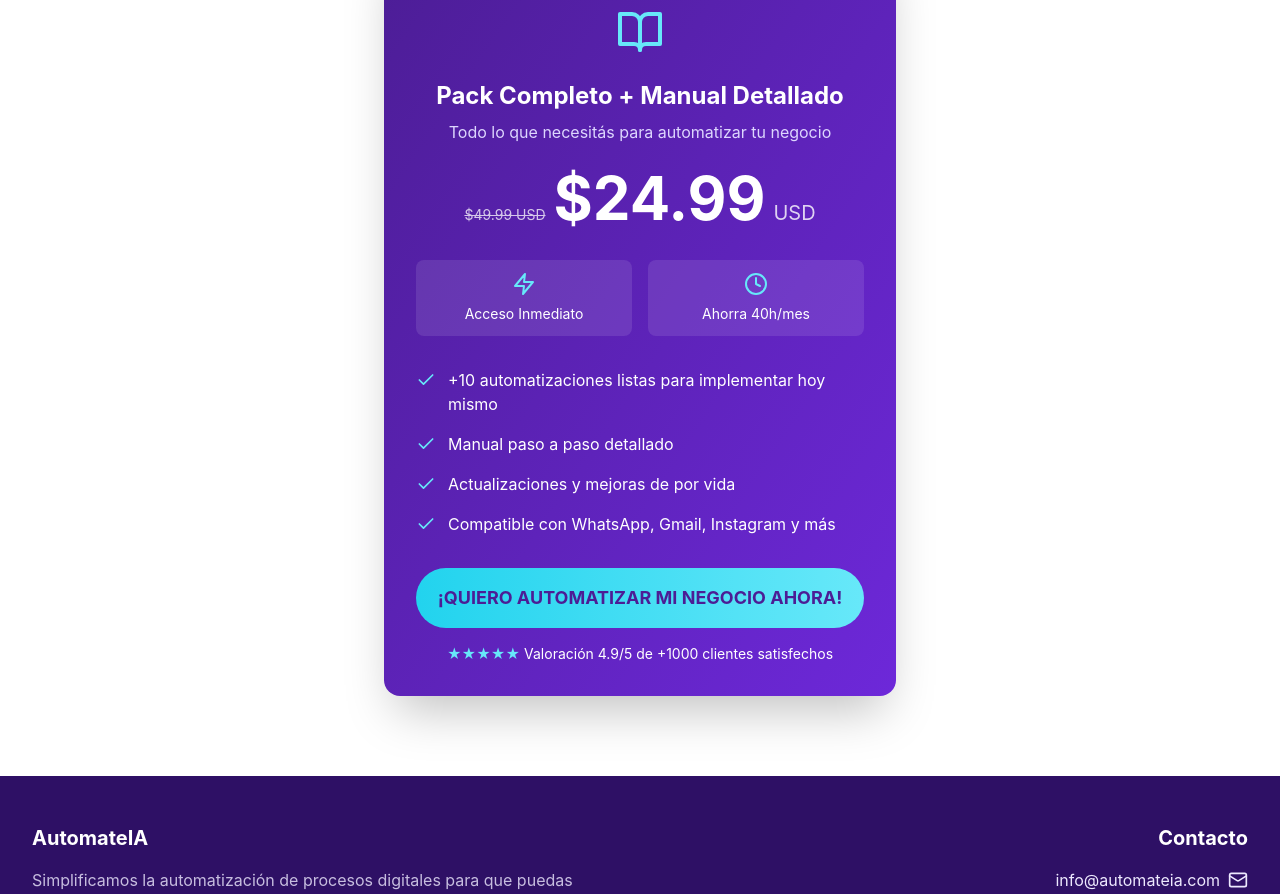
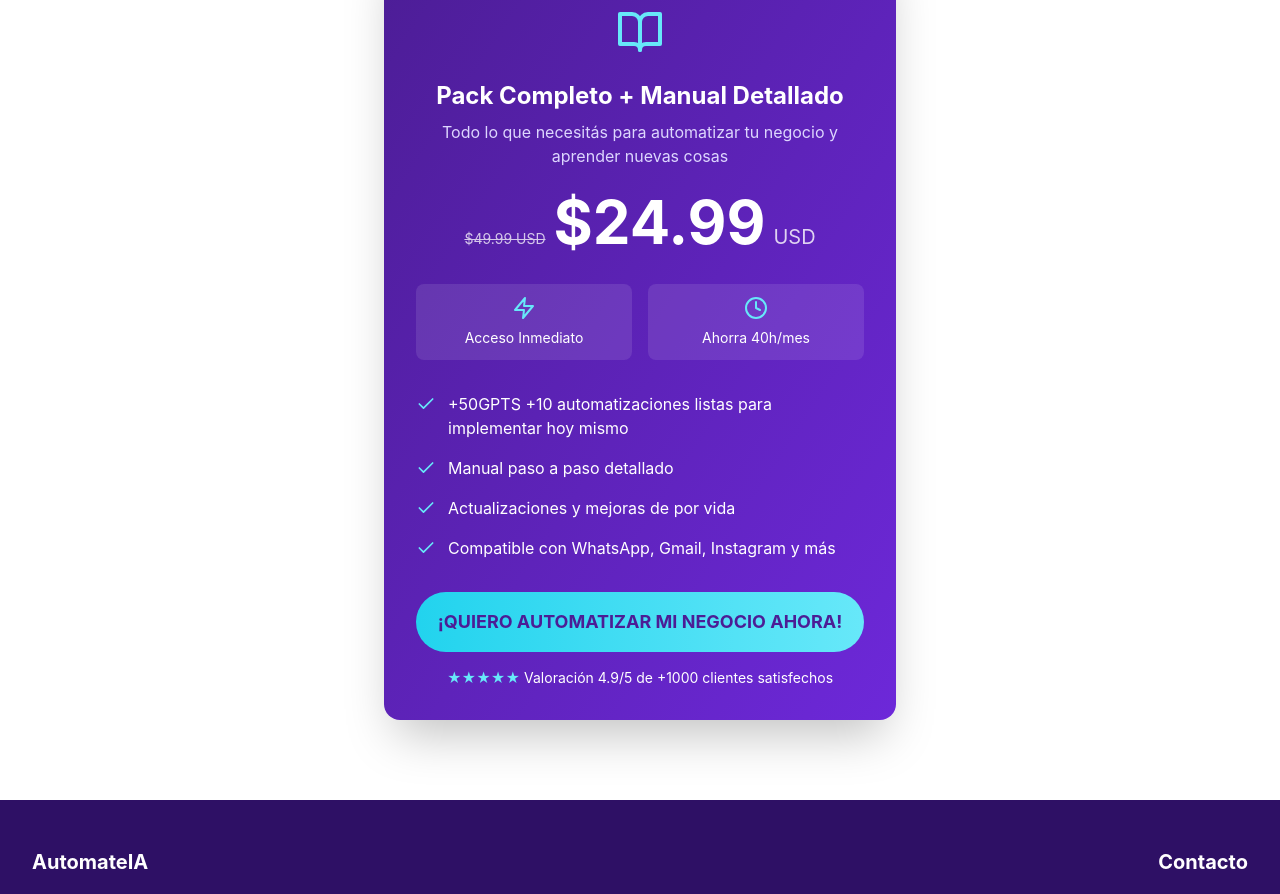
Before and after one commit to martindropzen7776/poxonsolutions, a React (Vite) app: page / in a window 1280 px wide. Shown: the part 2140-3034 px from the top of the page. Built offline with nearby package versions, Linux system fonts and the light colour scheme.

Commit message:
Update Pricing.tsx

```diff
--- a/src/components/Pricing.tsx
+++ b/src/components/Pricing.tsx
@@ -17,7 +17,7 @@ const Pricing: React.FC = () => {
                 <BookOpen className="w-12 h-12 text-cyan-300" />
               </div>
               <h3 className="text-2xl font-bold mb-2 text-center">Pack Completo + Manual Detallado</h3>
-              <p className="text-center text-purple-200 mb-6">Todo lo que necesitás para automatizar tu negocio</p>
+              <p className="text-center text-purple-200 mb-6">Todo lo que necesitás para automatizar tu negocio y aprender nuevas cosas</p>
 
               <div className="flex items-baseline justify-center mb-8">
                 <span className="text-sm line-through opacity-75">$49.99 USD</span>
@@ -39,7 +39,7 @@ const Pricing: React.FC = () => {
               <ul className="space-y-4 mb-8">
                 <li className="flex items-start">
                   <Check className="w-5 h-5 mr-3 flex-shrink-0 mt-0.5 text-cyan-300" />
-                  <span>+10 automatizaciones listas para implementar hoy mismo</span>
+                  <span> +50GPTS +10 automatizaciones listas para implementar hoy mismo</span>
                 </li>
                 <li className="flex items-start">
                   <Check className="w-5 h-5 mr-3 flex-shrink-0 mt-0.5 text-cyan-300" />
```
